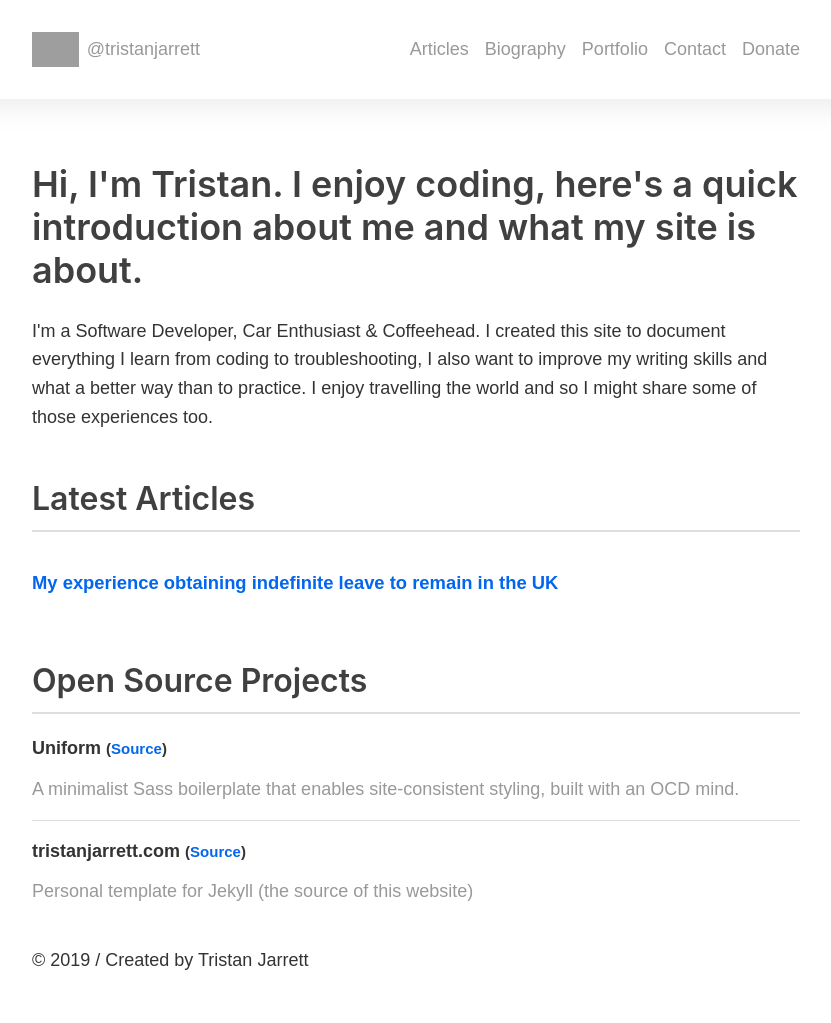
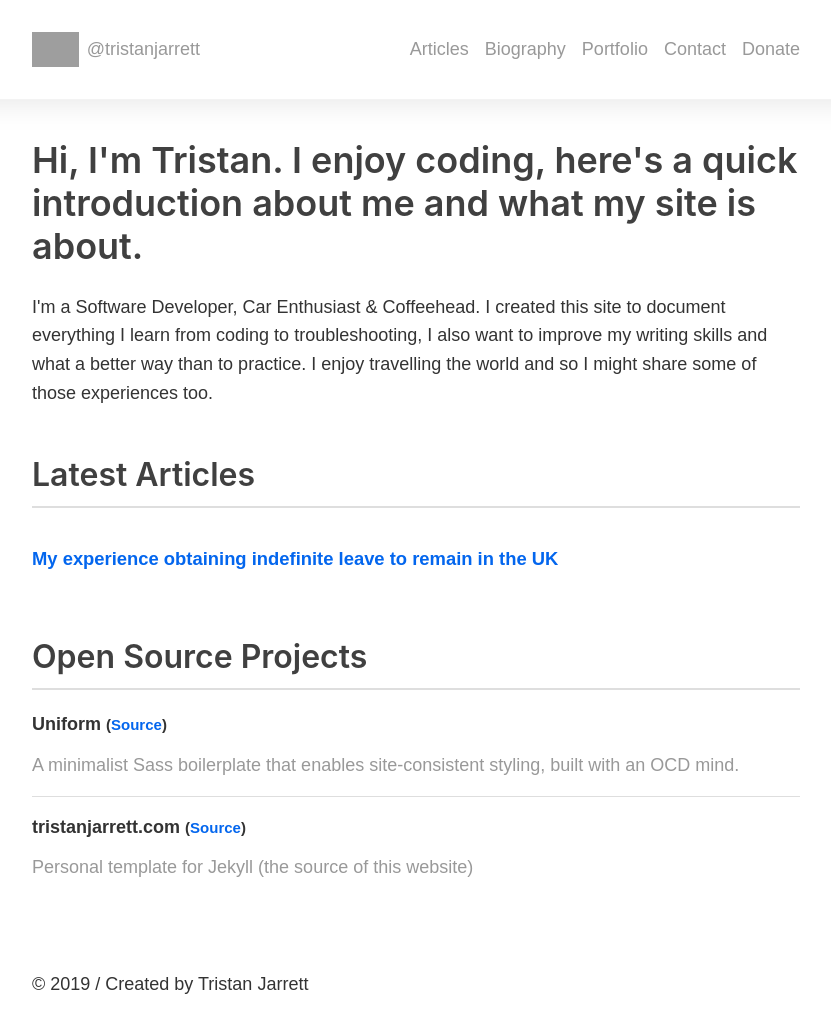
Before and after one commit to tristanjarrett/jekyll_portfolio, a Jekyll site: the page built from index.html, in a window 1280 px wide and 1023 px high. Shown: the whole window, without its empty margins (224-1055 px from the left). Built offline with Jekyll 4.4.1, drawn with Linux system fonts in a browser that asks for light colours; grey boxes are pictures that could not be loaded.

Commit message:
Update _index.scss

```diff
--- a/assets/css/pages/_index.scss
+++ b/assets/css/pages/_index.scss
@@ -4,11 +4,11 @@
 .page_index {
 
   .intro_section {
-    margin-top: 3rem;
+    margin-bottom: 3rem;
   }
 
   .posts_section {
-    margin-top: 3rem;
+    margin-bottom: 3rem;
     .title {
       @extend %section_title;
     }
@@ -16,7 +16,7 @@
   }
 
   .projcts_section {
-    margin-top: 3rem;
+    margin-bottom: 3rem;
     .title {
       @extend %section_title;
     }
```
